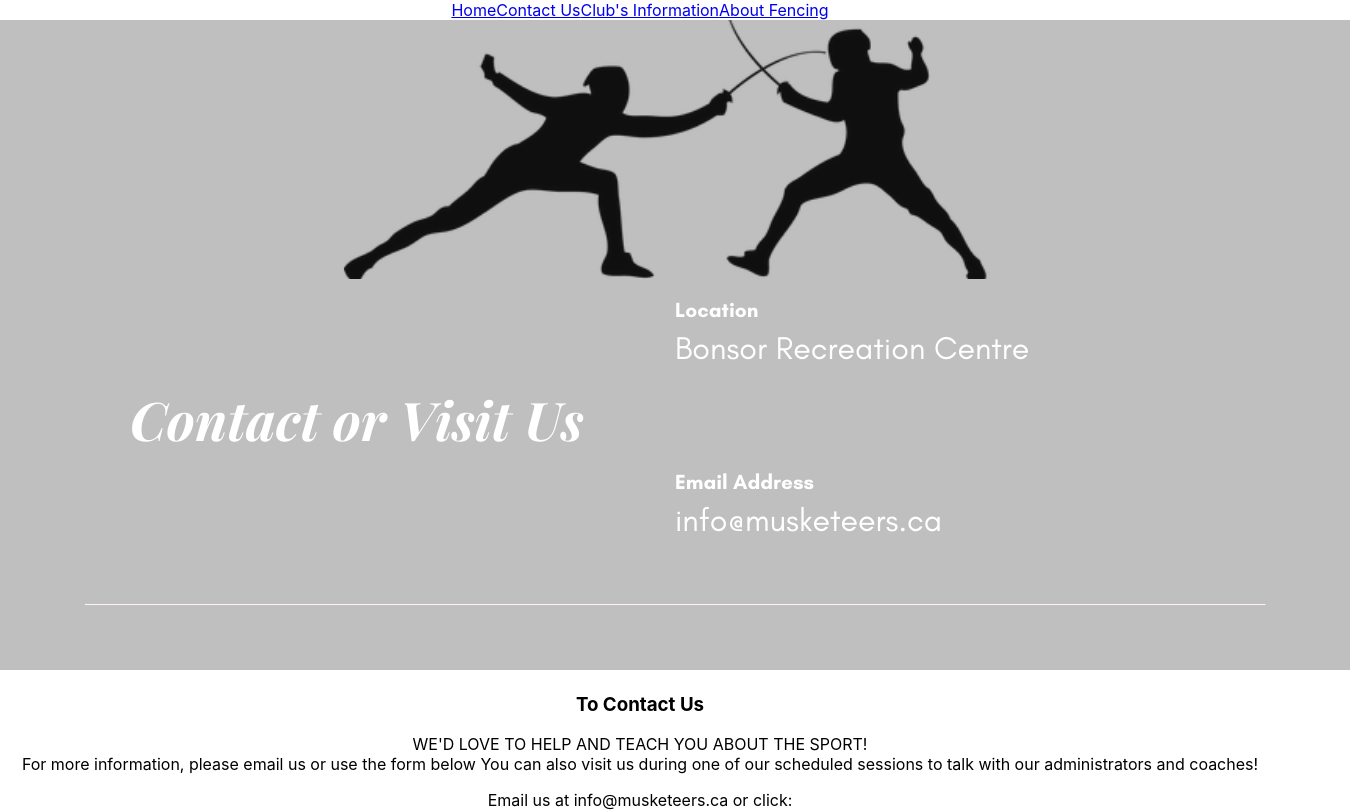
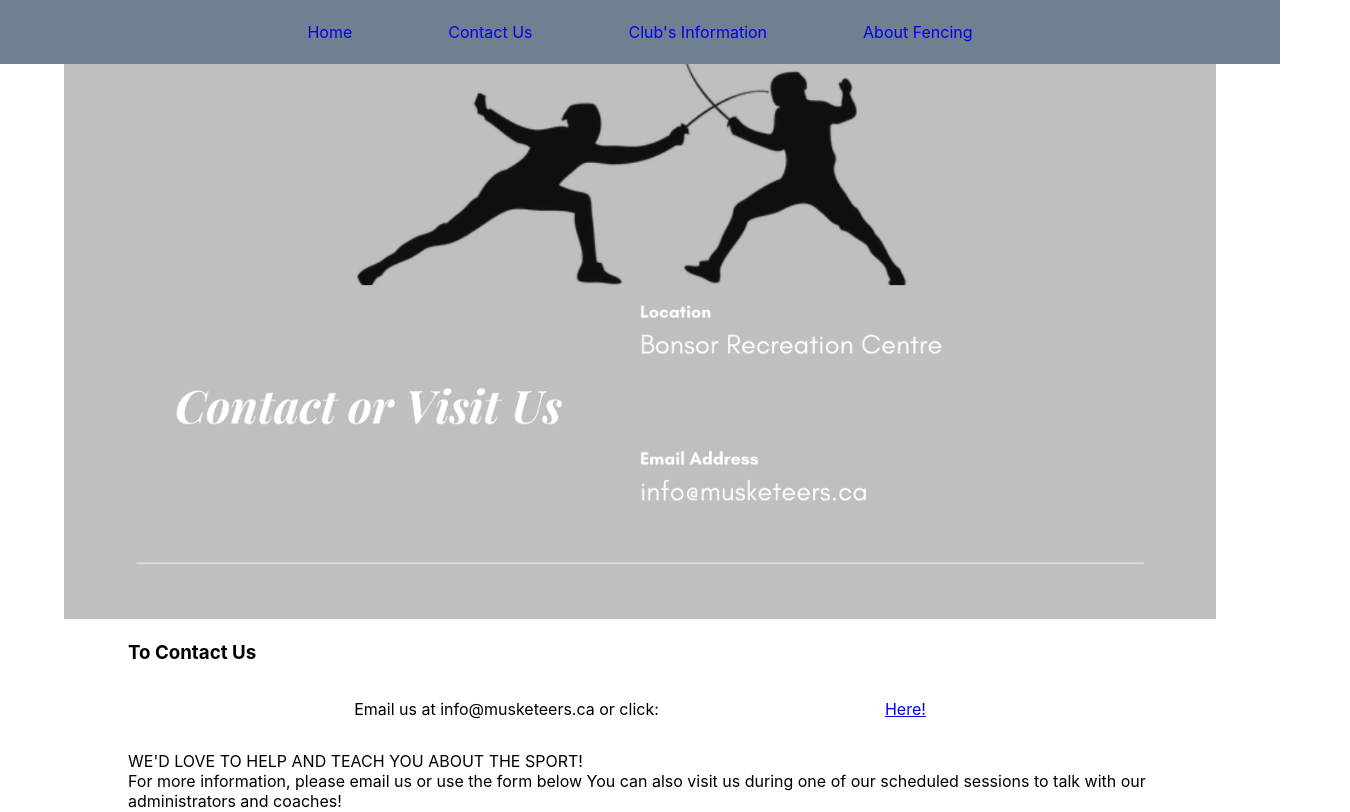
Before and after one commit to zainen/musketeers, a React (Create React App) app in the folder musketeers-page/: page /contact-us in a window 1280 px wide. Shown: the top 812 px of the page, 1350 px wide, since content can reach past the window. Built offline with nearby package versions, Linux system fonts and the light colour scheme.

Commit message:
start css

```diff
--- a/musketeers-page/src/App.css
+++ b/musketeers-page/src/App.css
@@ -1,38 +1,6 @@
-.App {
-  text-align: center;
+img {
+  width: 90%;
+  height: auto;
+  padding-left: 5%;
+
 }
-
-.App-logo {
-  height: 40vmin;
-  pointer-events: none;
-}
-
-@media (prefers-reduced-motion: no-preference) {
-  .App-logo {
-    animation: App-logo-spin infinite 20s linear;
-  }
-}
-
-.App-header {
-  background-color: #282c34;
-  min-height: 100vh;
-  display: flex;
-  flex-direction: column;
-  align-items: center;
-  justify-content: center;
-  font-size: calc(10px + 2vmin);
-  color: white;
-}
-
-.App-link {
-  color: #61dafb;
-}
-
-@keyframes App-logo-spin {
-  from {
-    transform: rotate(0deg);
-  }
-  to {
-    transform: rotate(360deg);
-  }
-}
--- a/musketeers-page/src/App.tsx
+++ b/musketeers-page/src/App.tsx
@@ -1,26 +1,19 @@
 import React from 'react';
-import { BrowserRouter as Router, Route, Switch, Link } from 'react-router-dom'
+import { BrowserRouter as Router, Route, Switch } from 'react-router-dom'
 import './App.css';
 import About from './partials/About'
 import Contact from './partials/Contact'
 import Footer from './partials/Footer'
-// import Header from './partials/Header'
+import Header from './partials/Header'
 import Home from './partials/Home'
 import Info from './partials/Info'
-console.log(Router)
 
 function App() {
   return (
     <div className="App">
 
       <Router>
-        <div >
-          <Link to="/">Home</Link>
-          <Link to="/contact-us">Contact Us</Link>
-          <Link to="/about-us">Club's Information</Link>
-          <Link to="/about-fencing">About Fencing</Link>
-        </div>
-
+        <Header />
         <Switch>
           <Route exact path='/'>
             <Home />
--- a/musketeers-page/src/partials/Contact.tsx
+++ b/musketeers-page/src/partials/Contact.tsx
@@ -1,18 +1,23 @@
 import contact from '../images/contact.png'
-import Email from './Email'
+import './contact.css'
+// import Email from './Email'
 
 const Contact: React.FC = () => {
   return (
     <>
       <img src={contact} alt="contact" />
+      <div className='body'>
         <h3>To Contact Us</h3>
+        <div className='email-link'>
+          <p>Email us at info@musketeers.ca or click:</p>
+          <a href="mailto:info@musketeers.ca?subject=Website inquery">Here!</a>
+        </div>
         <p>WE'D LOVE TO HELP AND TEACH YOU ABOUT THE SPORT! <br/>
           For more information, please email us or use the form below
           You can also visit us during one of our scheduled sessions
           to talk with our administrators and coaches!
         </p>
-      <p>Email us at info@musketeers.ca or click:</p>
-      <a href="mailto:info@musketeers.ca?subject=Website inquery">Here!</a>
+      </div>
     </>
   )
 }
--- a/musketeers-page/src/partials/Header.tsx
+++ b/musketeers-page/src/partials/Header.tsx
@@ -1,8 +1,14 @@
+import './header.css'
+import { BrowserRouter as Router, Route, Switch, Link } from 'react-router-dom'
 
 const Header: React.FC = () => {
   return (
     <>
-      <div>
+      <div className='nav'>
+        <Link className='link' onClick={e => e.stopPropagation} to="/">Home</Link>
+        <Link className='link' onClick={e => e.stopPropagation} to="/contact-us">Contact Us</Link>
+        <Link className='link' onClick={e => e.stopPropagation} to="/about-us">Club's Information</Link>
+        <Link className='link' onClick={e => e.stopPropagation} to="/about-fencing">About Fencing</Link>
       </div>
     </>
   )
--- a/musketeers-page/src/partials/Home.tsx
+++ b/musketeers-page/src/partials/Home.tsx
@@ -1,5 +1,6 @@
 import main from '../images/main.png'
 import entry from '../images/entry-higher.png'
+import './home.css'
 
 const Home: React.FC = () => {
   return (
@@ -8,7 +9,7 @@ const Home: React.FC = () => {
       <div>
         <img src={main} alt="Musketeers" />
       </div>
-      <div>
+      <div className='body'>
         <h3>Welcome To Burnaby's Fencing Club</h3>
         <div>
 
--- /dev/null
+++ b/musketeers-page/src/partials/contact.css
@@ -0,0 +1,5 @@
+.email-link {
+  display: flex;
+  align-items: center;
+  justify-content: space-evenly;
+}
--- /dev/null
+++ b/musketeers-page/src/partials/header.css
@@ -0,0 +1,14 @@
+.nav {
+  position: -webkit-sticky;
+  position: sticky;
+  top: -1px;
+  height: 4rem;
+  display: flex;
+  align-items: center;
+  justify-content: center;
+  background-color: slategrey;
+}
+.link {
+  text-decoration: none;
+  padding: 0 3rem
+}
--- /dev/null
+++ b/musketeers-page/src/partials/home.css
@@ -0,0 +1,7 @@
+.body {
+  width: 80%;
+  padding-left: 10%;
+  display: flex;
+  flex-direction: column;
+  justify-content: center;
+}
```
Also changed, not shown: musketeers-page/src/partials/Email.tsx (+10 -9 lines). Lines whose indentation alone changed are shown as unchanged.
